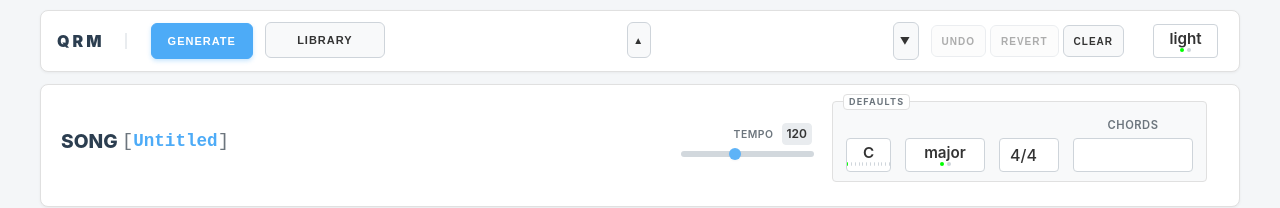
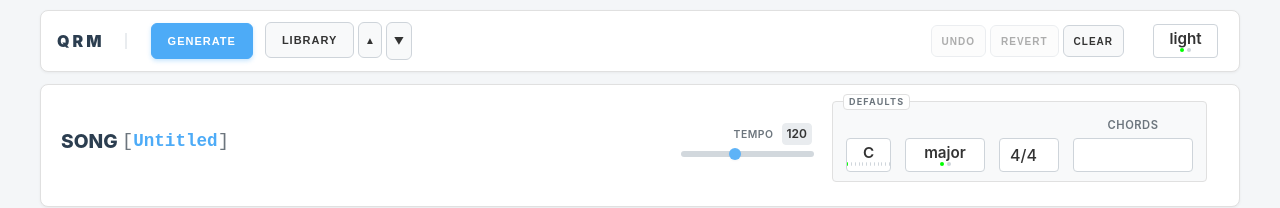
Before and after one commit to bso2001/qrm-ui, a Svelte app: page / in a window 1280 px wide. Shown: the top 208 px of the page. Built offline with nearby package versions, Linux system fonts and the light colour scheme.

Commit message:
style: cluster library export/import buttons together

```diff
--- a/src/App.svelte
+++ b/src/App.svelte
@@ -392,8 +392,8 @@
         </button>
       {/if}
 
-      <div style="display: flex; gap: 4px; width: 100%; align-items: stretch; justify-content: space-between;">
-        <button class="btn sidebar-btn" style="flex: 1;" on:click={() => { console.log('Library clicked', showLibrary); showLibrary = true; console.log('showLibrary now', showLibrary); }}>LIBRARY</button>
+      <div style="display: flex; gap: 4px; align-items: stretch; justify-content: flex-start;">
+        <button class="btn sidebar-btn" on:click={() => { console.log('Library clicked', showLibrary); showLibrary = true; console.log('showLibrary now', showLibrary); }}>LIBRARY</button>
         <button class="btn mini-btn" on:click={handleExportLibrary} title="Export Library">▲</button>
         <label class="btn mini-btn" title="Import Library">
           ▼
```
